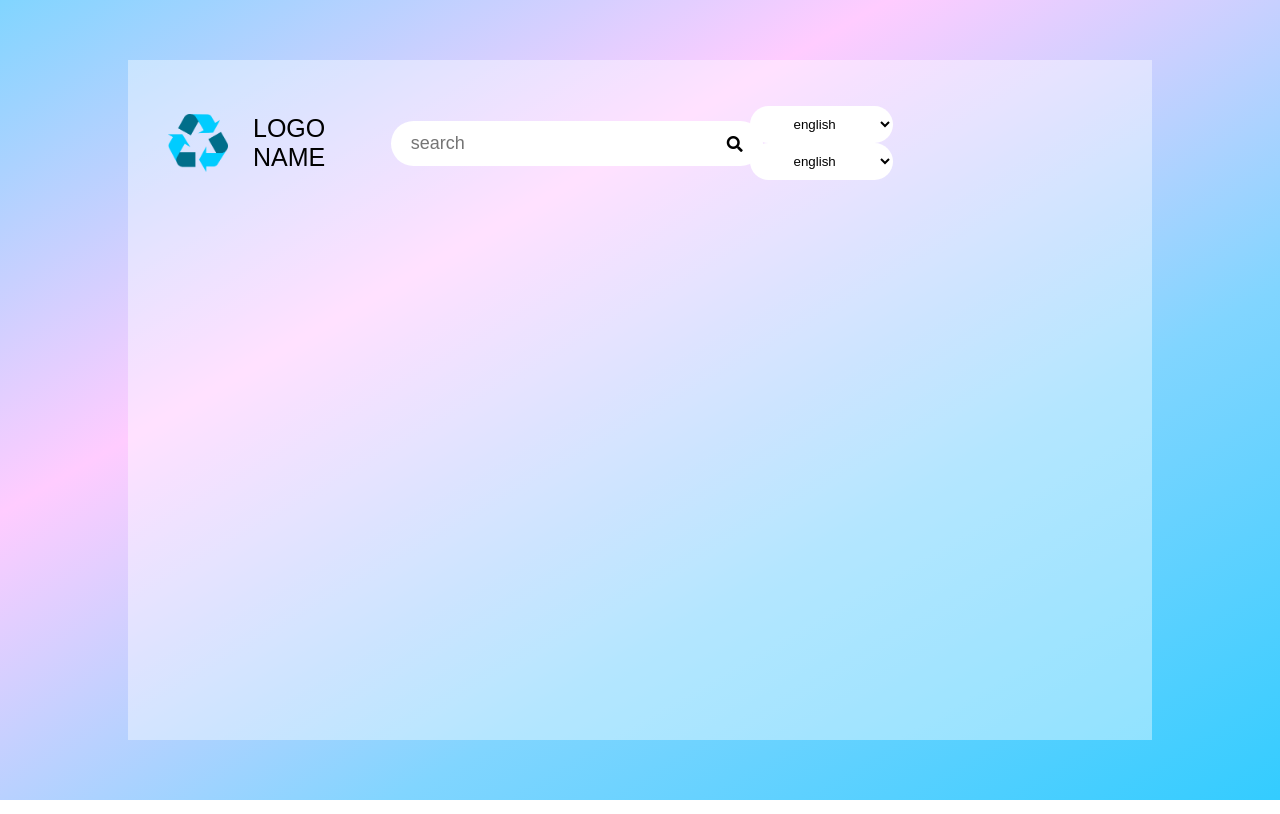
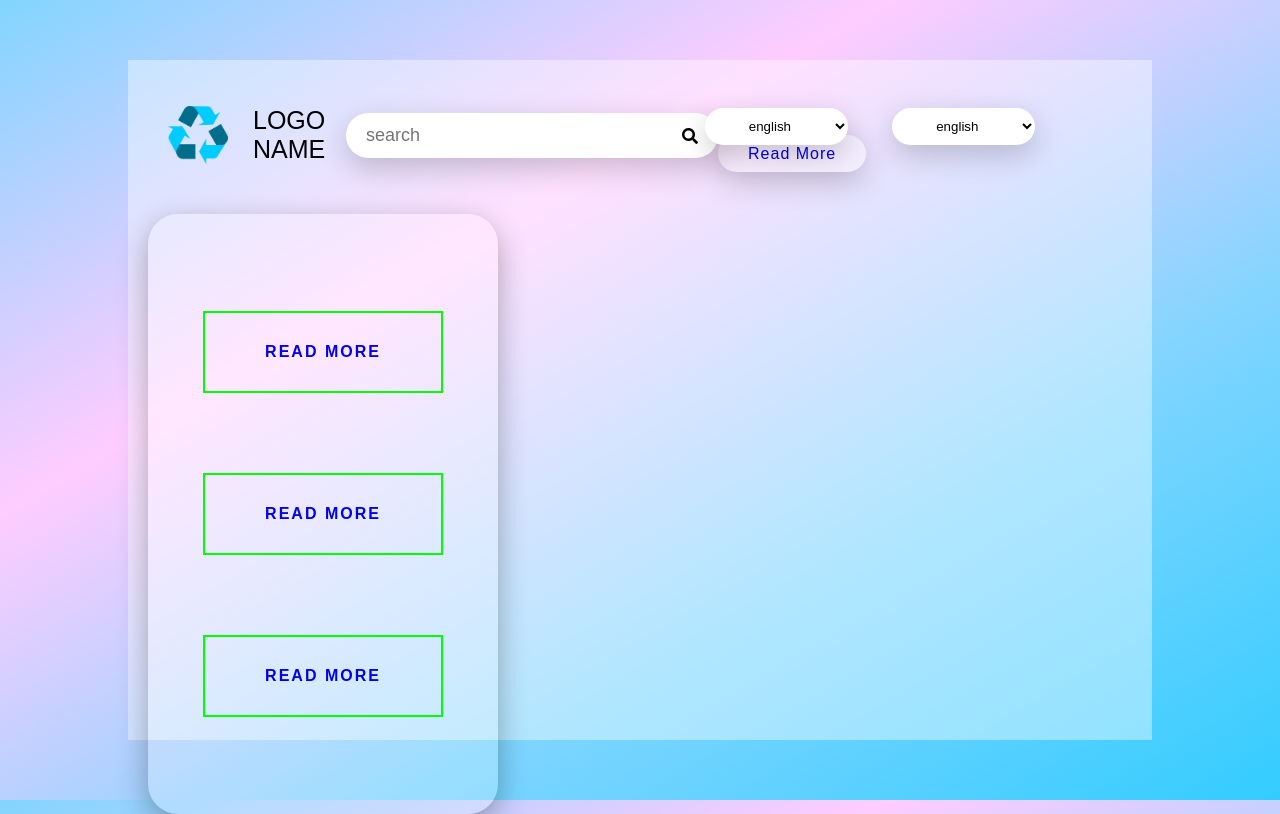
Before and after one commit to ramziddinolimov/express_backend, a website: page views/index.html in a window 1280 px wide. Drawn offline with Linux system fonts and the light colour scheme; files that its build step writes are made by us from their sources; files whose address does not match are found by name.

Commit message:
button continued

```diff
--- a/public/style.css
+++ b/public/style.css
@@ -66,6 +66,7 @@ body{
     border-radius: 30px;
     font-size: 18px;
     transition: .3s;
+    box-shadow: 0 10px 30px rgba(0, 0, 0, .2);
 }
 
 .container .navbar .searchbox input:focus{
@@ -87,4 +88,50 @@ body{
     background-color: white;
     position: relative;
     right: 4em;
+    box-shadow: 0 10px 30px rgba(0, 0, 0, .2);
 }
+
+.btn{
+    padding: 10px 30px;
+    background: rgba(255, 255, 255, .4);
+    box-shadow: 0 10px 30px rgba(0, 0, 0, .2);
+    border-radius: 30px;
+    letter-spacing: 1px;
+    transition: .5s;
+}
+
+.btn:hover{
+    background: rgba(0, 255, 0, .5);
+    color: #fff;
+
+}
+
+
+.container .sidebar{
+    margin: 20px 0 20px 20px;
+    background: rgba(255, 255, 255, .2);
+    box-shadow: 0 10px 30px rgba(0, 0, 0, .3);
+    width: 350px;
+    height: 600px;
+    border-radius: 30px;
+    padding: 10px;
+}
+
+.sidebar{
+    display: flex;
+    align-items: center;
+    justify-content: center;
+    flex-flow: wrap column;
+
+}
+
+.sidebar a{
+    position: relative;
+    display: inline-block;
+    padding: 30px 60px;
+    border: 2px solid #0f0;
+    margin: 40px;
+    text-transform: uppercase;
+    font-weight: 600;
+    letter-spacing: 2px;
+}
--- a/views/index.html
+++ b/views/index.html
@@ -38,8 +38,16 @@
                             <option value="">english</option>
                             <option value="">english</option>
                         </select>
+                        <a href="#" class="btn">Read More</a>
                     </div>
+
                 </div>
+
+        </div>
+        <div class="sidebar">
+            <a href="#"> <span>Read More</span></a>
+            <a href="#"> <span>Read More</span></a>
+            <a href="#"> <span>Read More</span></a>
         </div>
     </div>
 
```
Also changed, not shown: public/background.jpg (deleted).
